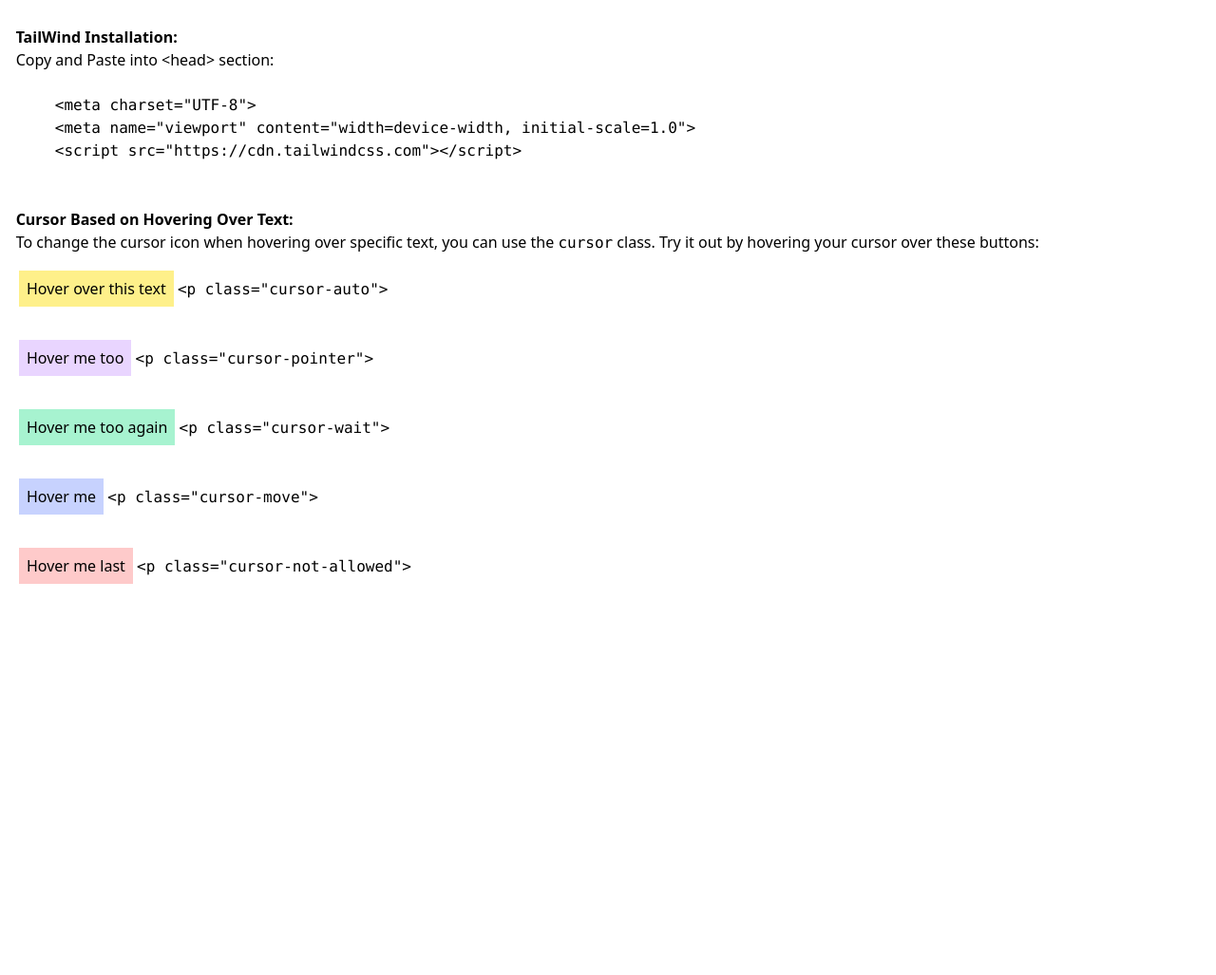
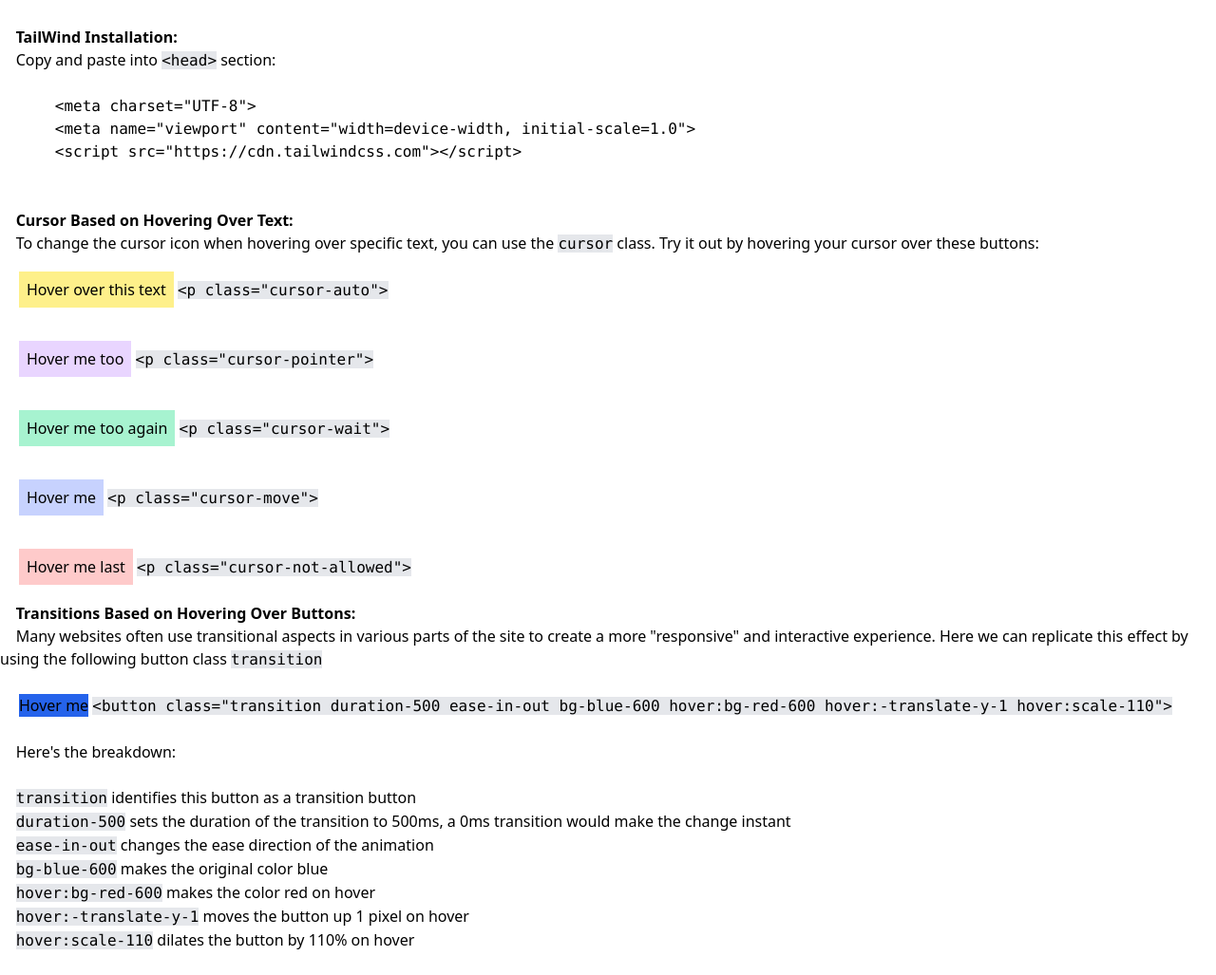
Before and after one commit to evann51/echan51, a plain HTML site: page 20_tw_coolerbeans_mokD-chanE/index.html in a window 1280 px wide. Shown: the part 165-1192 px from the top of the page at 95% size. Before the commit the page ends 800 px from the top, so only its background shows below. Drawn offline with nearby package versions, Linux system fonts and the light colour scheme.

Commit message:
more additions to 20

```diff
--- a/20_tw_coolerbeans_mokD-chanE/index.html
+++ b/20_tw_coolerbeans_mokD-chanE/index.html
@@ -32,7 +32,7 @@
 <div>
   <p class="text-1xl multiline">
     <b>TailWind Installation:</b>
-    Copy and Paste into &lt;head&gt; section:
+    Copy and paste into <code class = "max-w-xs p bg-gray-200 text-center">&lt;head&gt;</code> section:
   </p>
     <pre>
       &lt;meta charset="UTF-8"&gt;
@@ -41,39 +41,64 @@
     </pre>
 </div>
 
+<!-- cursor bizz -->
 <div>
   <p class="text-1xl multiline">
     <b>Cursor Based on Hovering Over Text:</b>
-    To change the cursor icon when hovering over specific text, you can use the <code>cursor</code> class. Try it out by hovering your cursor over these buttons:</p>
+    To change the cursor icon when hovering over specific text, you can use the <code class = "max-w-xs p bg-gray-200 text-center">cursor</code> class. Try it out by hovering your cursor over these buttons:</p>
   <br>
   <p class="bigMargin">
     <ex class ="cursor-auto max-w-xs p-2 bg-yellow-200 text-center">Hover over this text</ex>
-    <code>&lt;p class="cursor-auto"&gt;</code>
+    <code class = "max-w-xs p bg-gray-200 text-center">&lt;p class="cursor-auto"&gt;</code>
   </p>
   <br>
   <br>
   <p class="bigMargin">
     <ex class ="cursor-pointer max-w-xs p-2 bg-purple-200 text-center">Hover me too</ex>
-    <code>&lt;p class="cursor-pointer"&gt;</code>
+    <code class = "max-w-xs p bg-gray-200 text-center">&lt;p class="cursor-pointer"&gt;</code>
   </p>
   <br>
   <br>
   <p class="bigMargin">
     <ex class ="cursor-wait max-w-xs p-2 bg-emerald-200 text-center">Hover me too again</ex>
-    <code>&lt;p class="cursor-wait"&gt;</code>
+    <code class = "max-w-xs p bg-gray-200 text-center">&lt;p class="cursor-wait"&gt;</code>
   </p>
   <br>
   <br>
   <p class="bigMargin">
     <ex class ="cursor-move max-w-xs p-2 bg-indigo-200 text-center">Hover me</ex>
-    <code>&lt;p class="cursor-move"&gt;</code>
+    <code class = "max-w-xs p bg-gray-200 text-center">&lt;p class="cursor-move"&gt;</code>
   </p>
   <br>
   <br>
   <p class="bigMargin">
     <ex class ="cursor-not-allowed max-w-xs p-2 bg-red-200 text-center">Hover me last</ex>
-    <code>&lt;p class="cursor-not-allowed"&gt;</code>
+    <code class = "max-w-xs p bg-gray-200 text-center">&lt;p class="cursor-not-allowed"&gt;</code>
   </p>
 </div>
 
+
+<div>
+  <p class="text-1xl multiline">
+    <b>Transitions Based on Hovering Over Buttons:</b>
+    Many websites often use transitional aspects in various parts of the site to create a more "responsive" and interactive experience. Here we can replicate this effect by using the following button class <code class = "max-w-xs p bg-gray-200 text-center">transition</code>
+    </p>
+  <p class = "bigMargin">
+  <button class="transition duration-500 ease-in-out bg-blue-600 hover:bg-red-600 hover:-translate-y-1 hover:scale-110">
+    Hover me
+  </button>
+  <code class = "max-w-xs p bg-gray-200 text-center">&lt;button class="transition duration-500 ease-in-out bg-blue-600 hover:bg-red-600 hover:-translate-y-1 hover:scale-110"&gt;</code>
+  </p>
+  <p class="text-1x1 multiline">
+    Here's the breakdown:
+
+    <code class = "max-w-xs p bg-gray-200 text-center">transition</code> identifies this button as a transition button
+    <code class = "max-w-xs p bg-gray-200 text-center">duration-500</code> sets the duration of the transition to 500ms, a 0ms transition would make the change instant
+    <code class = "max-w-xs p bg-gray-200 text-center">ease-in-out</code> changes the ease direction of the animation
+    <code class = "max-w-xs p bg-gray-200 text-center">bg-blue-600</code> makes the original color blue
+    <code class = "max-w-xs p bg-gray-200 text-center">hover:bg-red-600</code> makes the color red on hover
+    <code class = "max-w-xs p bg-gray-200 text-center">hover:-translate-y-1</code> moves the button up 1 pixel on hover
+    <code class = "max-w-xs p bg-gray-200 text-center">hover:scale-110</code> dilates the button by 110% on hover
+  </p>
+</div>
 </html>
```
